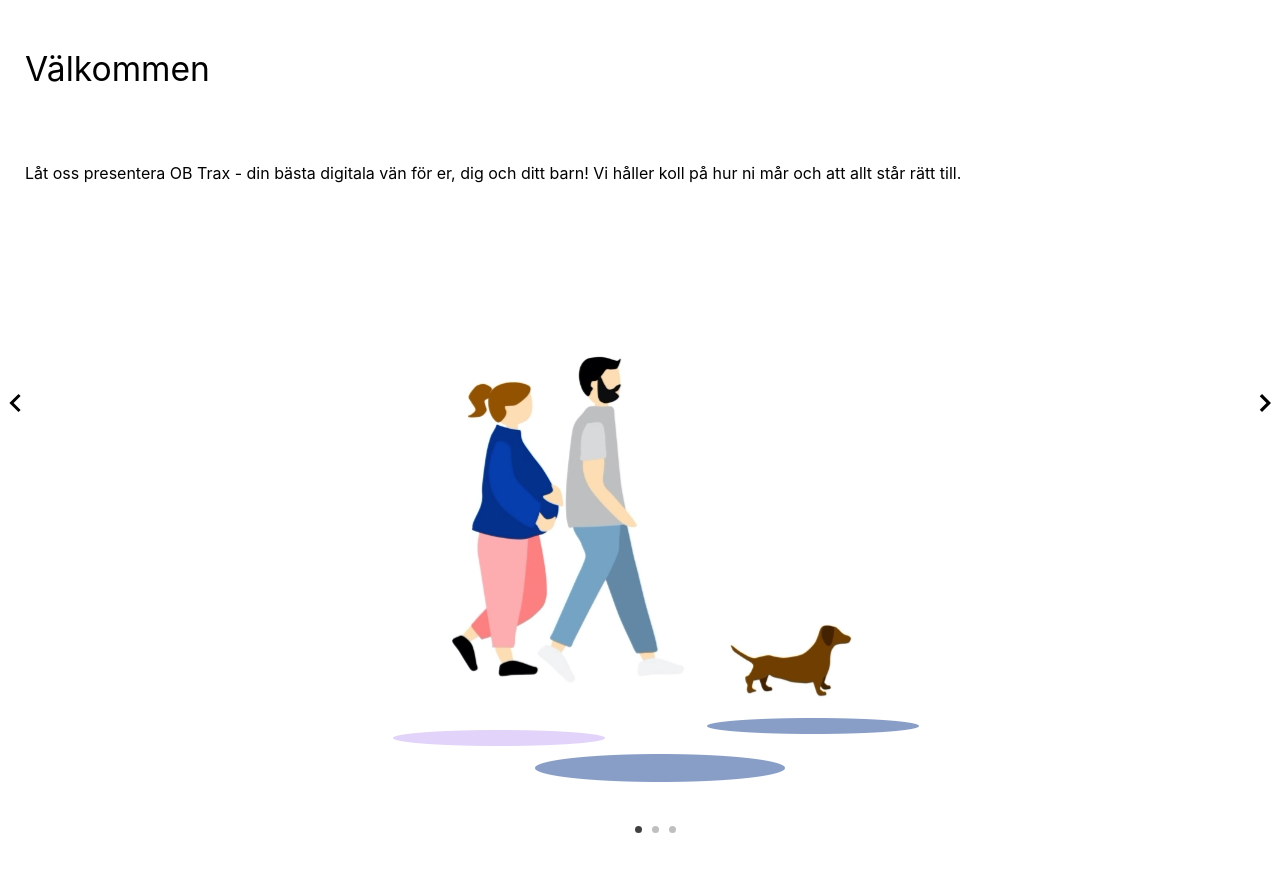
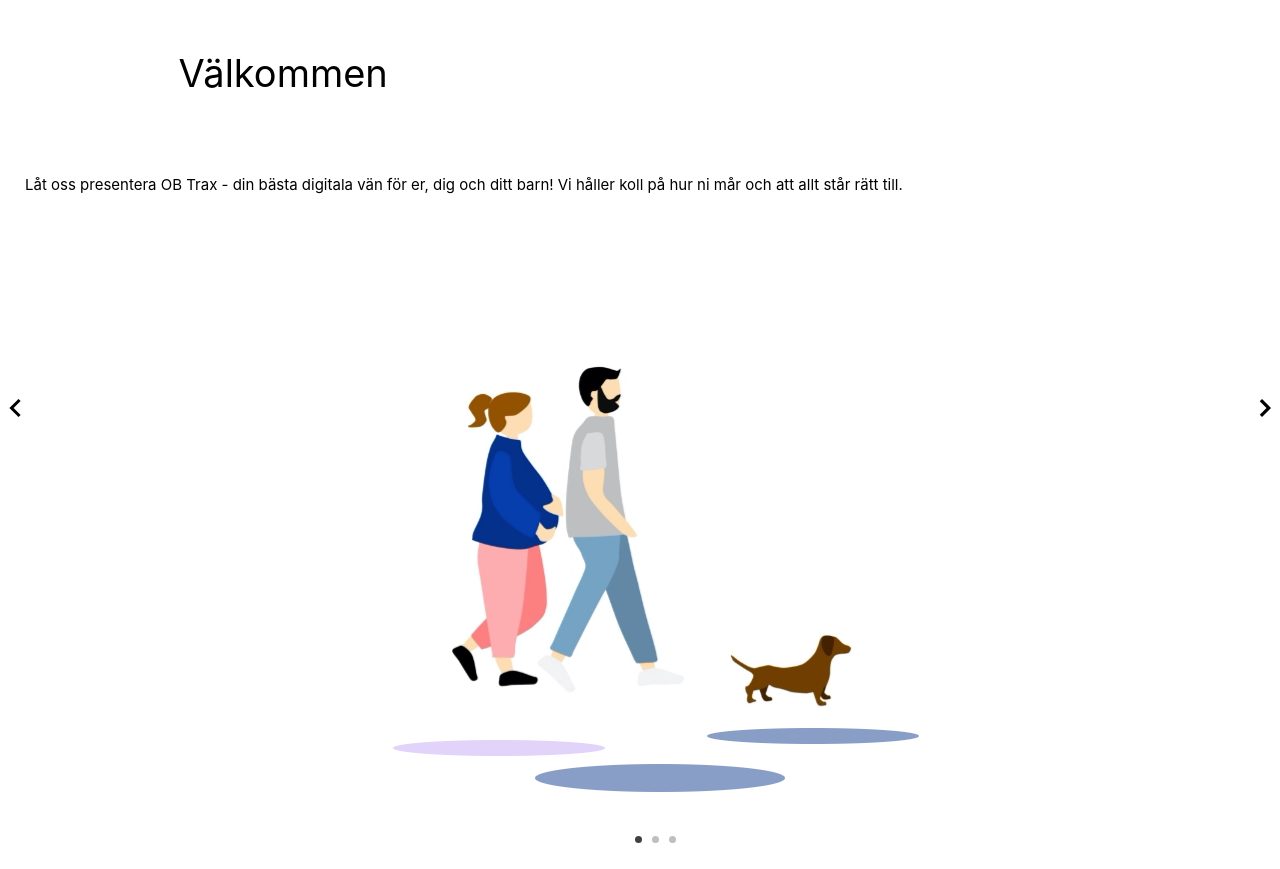
Before and after one commit to Rainiereed/obtrax-app, a React (Create React App) app: page / in a window 1280 px wide. Built offline with nearby package versions, Linux system fonts and the light colour scheme.

Commit message:
Update App.js

```diff
--- a/src/App.js
+++ b/src/App.js
@@ -1,12 +1,13 @@
 import React from 'react';
+import Layout from "./pages/Layout";
 import './App.scss';
-import Slideshow from "./components/Slideshow";
+
 
 
 function App() {
   return (
     <div className="App">
-      <Slideshow />
+      <Layout />
     </div>
 
   );
```
